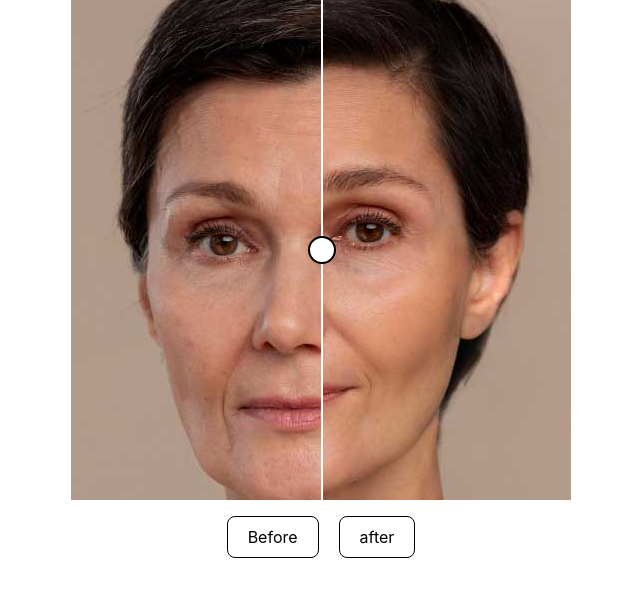
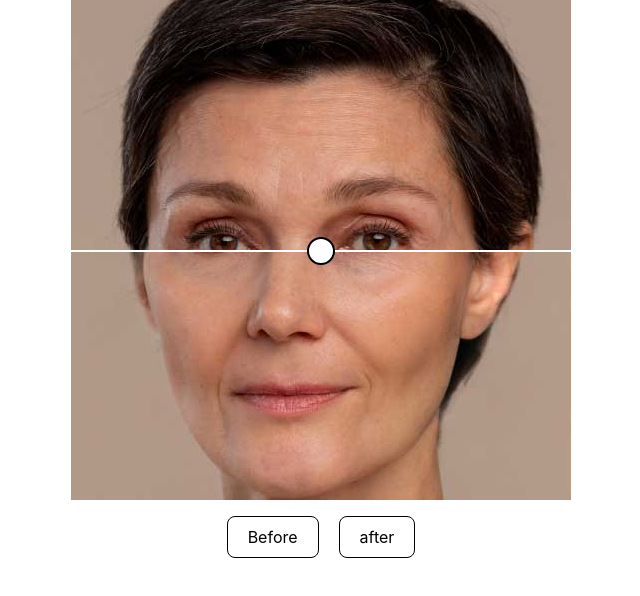
Before and after one commit to vidarezaei/beforeafter, a React (Create React App) app: page / in a window 1280 px wide. Shown: the top 596 px of the page, without its empty margins (319-959 px from the left). Built offline with nearby package versions, Linux system fonts and the light colour scheme.

Commit message:
createImage component created

```diff
--- a/src/App.js
+++ b/src/App.js
@@ -5,8 +5,8 @@ function App() {
       <BeforeAfter
          beforeImg="../assets/before.jpg"
          afterImg="../assets/after.jpg"
-         isVertical={true}
-         isHoverEnabled={true}
+         isVertical={false}
+         isHoverEnabled={false}
       />
    );
 }
--- a/src/components/AfterImage.jsx
+++ /dev/null
@@ -1,15 +0,0 @@
-import styled from 'styled-components';
-const StyledAfterImage = styled.img`
-   position: absolute;
-   top: 0;
-   left: 0;
-   height: 100%;
-   width: 100%;
-   overflow: hidden;
-   object-fit: cover;
-   z-index: 1;
-`;
-function AfterImage({ src }) {
-   return <StyledAfterImage src={src} alt="afterImg" />;
-}
-export default AfterImage;
--- a/src/components/BeforeAfter.jsx
+++ b/src/components/BeforeAfter.jsx
@@ -1,7 +1,6 @@
 import { useRef } from 'react';
 import useBeforeAfterInteraction from '../hooks/useBeforeAfterInteraction.jsx';
-import BeforeImage from './BeforeImage.jsx';
-import AfterImage from './AfterImage.jsx';
+import CreateImage from './CreateImage.jsx';
 import BorderHandler from './BorderHandler.jsx';
 import * as SC from '../styled/BeforeAfter.styled.js';
 import calculateSliderPosition from '../helpers/calculateSliderPosition.jsx';
@@ -21,9 +20,14 @@ function BeforeAfter({ beforeImg, afterImg, isVertical, isHoverEnabled }) {
       <SC.ComponentBody>
          <SC.Container ref={containerRef} onClick={updatePosition} onMouseMove={isHoverEnabled ? updatePosition : null}>
             {/*onclick: Click on the slider bar to jump to a position */}
-            <BeforeImage src={beforeImg} borderValue={borderValue} isVertical={isVertical} />
-            <AfterImage src={afterImg} />
-            <BorderHandler borderValue={borderValue} startDragging={startDragging} isVertical={isVertical} />
+            <CreateImage src={beforeImg} borderValue={borderValue} isVertical={isVertical} isBefore={true} />
+            <CreateImage src={afterImg} />
+            <BorderHandler
+               borderValue={borderValue}
+               startDragging={startDragging}
+               isVertical={isVertical}
+               style={{ zIndex: 1 }}
+            />
             {/* use startDragging for mouse down event  */}
          </SC.Container>
 
--- a/src/components/BeforeImage.jsx
+++ /dev/null
@@ -1,26 +0,0 @@
-import styled from 'styled-components';
-const StyledBeforeImage = styled.img`
-   position: absolute;
-   top: 0;
-   left: 0;
-   height: 100%;
-   width: 100%;
-   overflow: hidden;
-   object-fit: cover;
-   z-index: 2;
-`;
-function BeforeImage({ src, borderValue, isVertical }) {
-   return (
-      <StyledBeforeImage
-         src={src}
-         alt="beforeImg"
-         style={{
-            clipPath: isVertical
-               ? `polygon(0 0 ,  ${borderValue}%  0 , ${borderValue}%  100% , 0 100% )`
-               : `polygon(0  0 ,100% 0, 100%  ${borderValue}%  ,0 ${borderValue}%   )`,
-         }}
-      />
-   );
-}
-
-export default BeforeImage;
--- /dev/null
+++ b/src/components/CreateImage.jsx
@@ -0,0 +1,29 @@
+import styled from 'styled-components';
+
+const StyledImage = styled.img`
+   position: absolute;
+   top: 0;
+   left: 0;
+   height: 100%;
+   width: 100%;
+   overflow: hidden;
+   object-fit: cover;
+`;
+
+function CreateImage({ src, isBefore, borderValue, isVertical }) {
+   const clipPath = isBefore
+      ? isVertical
+         ? `polygon(0 0, ${borderValue}% 0, ${borderValue}% 100%, 0 100%)`
+         : `polygon(0 0, 100% 0, 100% ${borderValue}%, 0 ${borderValue}%)`
+      : null;
+
+   return (
+      <StyledImage
+         src={src}
+         alt={isBefore ? 'beforeImg' : 'afterImg'}
+         style={{ zIndex: isBefore ? 2 : 1, clipPath: isBefore ? clipPath : 'none' }}
+      />
+   );
+}
+
+export default CreateImage;
--- a/src/hooks/useBeforeAfterInteraction.jsx
+++ b/src/hooks/useBeforeAfterInteraction.jsx
@@ -7,12 +7,6 @@ function useBeforeAfterInteraction(containerRef, isVertical) {
    const [draggingState, setDraggingState] = useState(false);
 
    useEffect(() => {
-      function handleMouseMove(e) {
-         if (draggingState) {
-            calculateSliderPosition(e, containerRef, setBorderValue, isVertical);
-         }
-      }
-
       if (draggingState) {
          window.addEventListener('mousemove', handleMouseMove);
          window.addEventListener('mouseup', draggingStop);
@@ -35,6 +29,11 @@ function useBeforeAfterInteraction(containerRef, isVertical) {
    function draggingStop() {
       setDraggingState(false);
    }
+   function handleMouseMove(e) {
+      if (draggingState) {
+         calculateSliderPosition(e, containerRef, setBorderValue, isVertical);
+      }
+   }
 
    return { borderValue, startDragging, setBorderValue };
 }
```
